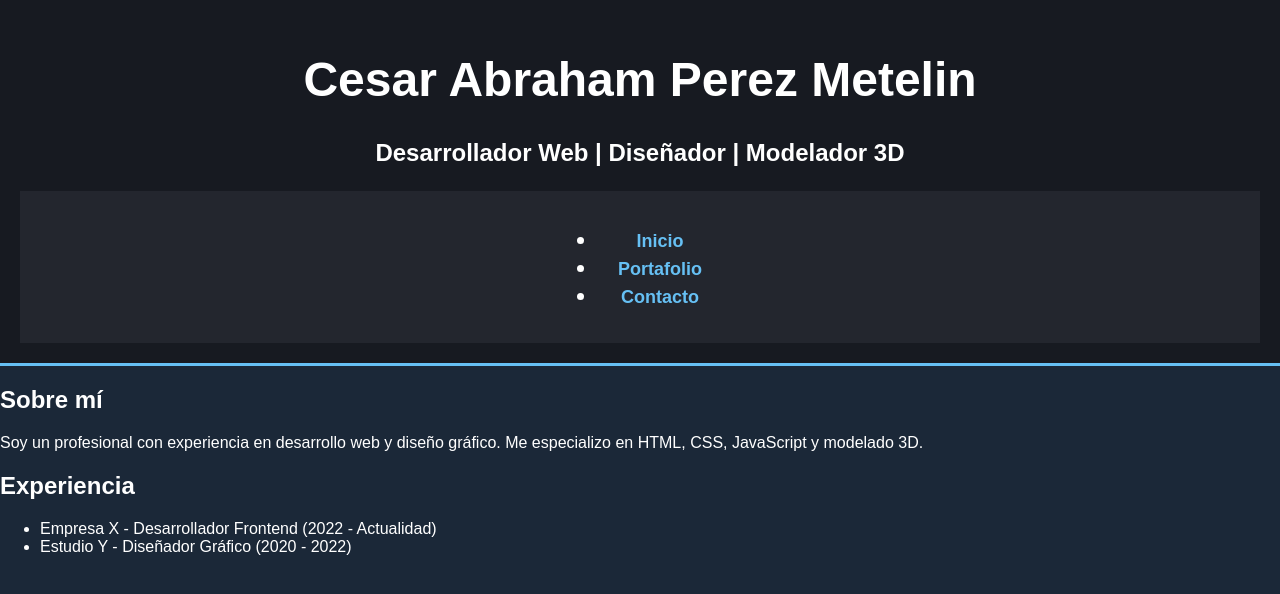
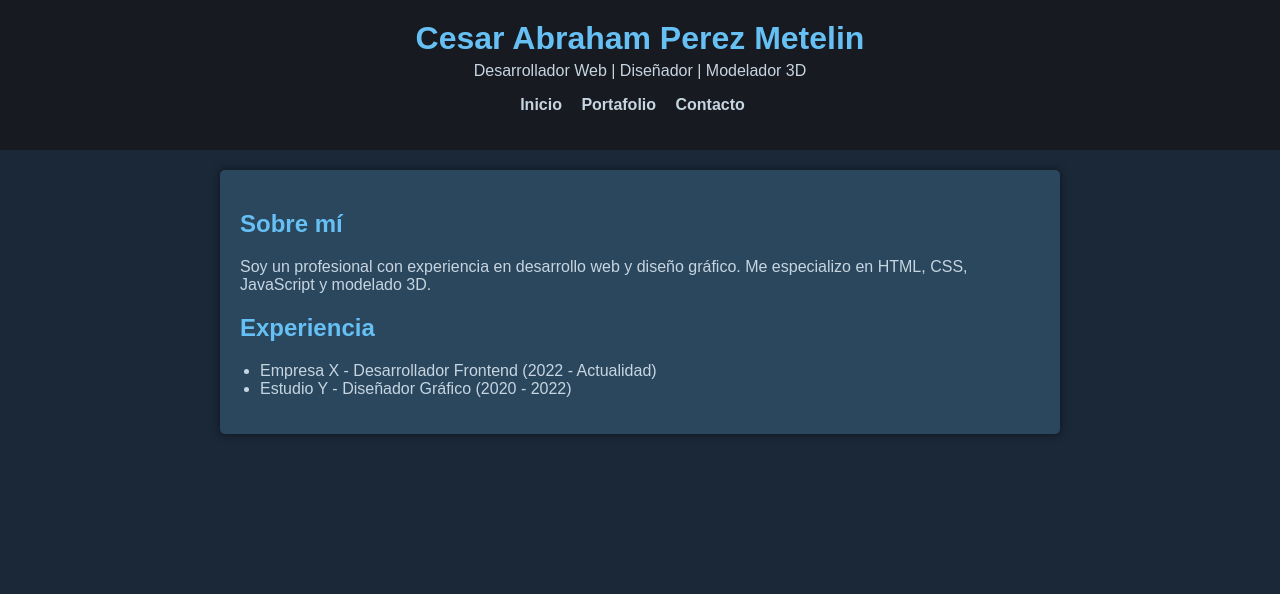
Before and after one commit to Daion14/des-app-web, a plain HTML site: page index.html in a window 1280 px wide. Drawn offline with Linux system fonts and the light colour scheme.

Commit message:
Diseño estilo

```diff
--- a/02-maquetacion-cv/styles.css
+++ b/02-maquetacion-cv/styles.css
@@ -1,86 +1,69 @@
-
-/* Formarto de Diseño */
 body {
-    font-family: 'Arial', sans-serif;
     background-color: #1b2838;
-    color: #ffffff;
+    color: #c7d5e0;
+    font-family: Arial, sans-serif;
     margin: 0;
     padding: 0;
 }
 
-/* Contenedor principal */
-.container {
-    width: 80%;
-    margin: auto;
-    padding: 20px;
-}
-
-/* Encabezado */
 header {
     background-color: #171a21;
     padding: 20px;
     text-align: center;
-    font-size: 24px;
-    font-weight: bold;
-    border-bottom: 3px solid #66c0f4;
 }
 
-/* Navegación */
-nav {
-    display: flex;
-    justify-content: center;
-    background-color: #23262e;
-    padding: 10px;
+h1 {
+    margin: 0;
+    color: #66c0f4;
 }
 
-nav a {
-    color: #66c0f4;
-    text-decoration: none;
-    padding: 10px 20px;
-    font-size: 18px;
-    transition: 0.3s;
+p {
+    margin: 5px 0;
 }
 
-nav a:hover {
-    background-color: #66c0f4;
-    color: #1b2838;
-    border-radius: 5px;
+nav ul {
+    list-style: none;
+    padding: 0;
 }
 
-/* Secciones */
-section {
+nav ul li {
+    display: inline;
+    margin-right: 15px;
+}
+
+nav ul li a {
+    color: #c7d5e0;
+    text-decoration: none;
+    font-weight: bold;
+}
+
+nav ul li a:hover {
+    color: #66c0f4;
+}
+
+main {
+    max-width: 800px;
+    margin: 20px auto;
+    padding: 20px;
     background-color: #2a475e;
-    padding: 20px;
-    margin: 20px 0;
-    border-radius: 10px;
+    border-radius: 5px;
     box-shadow: 0 0 10px rgba(0, 0, 0, 0.5);
 }
 
-/* Botones */
-button {
-    background-color: #66c0f4;
-    color: #1b2838;
-    padding: 10px 20px;
-    border: none;
-    cursor: pointer;
-    font-size: 18px;
-    border-radius: 5px;
-    transition: 0.3s;
+h2 {
+    color: #66c0f4;
 }
 
-button:hover {
-    background-color: #ffffff;
-    color: #1b2838;
+ul {
+    padding-left: 20px;
 }
 
-/* Imágenes del portafolio */
-.portfolio img {
+footer {
+    text-align: center;
+    padding: 20px;
+    background-color: #171a21;
+    color: #c7d5e0;
+    position: relative;
+    bottom: 0;
     width: 100%;
-    border-radius: 10px;
-    transition: 0.3s;
 }
-
-.portfolio img:hover {
-    transform: scale(1.05);
-    box-shadow: 0 0 15px rgba(255, 255, 255, 0.5);
-}
```
